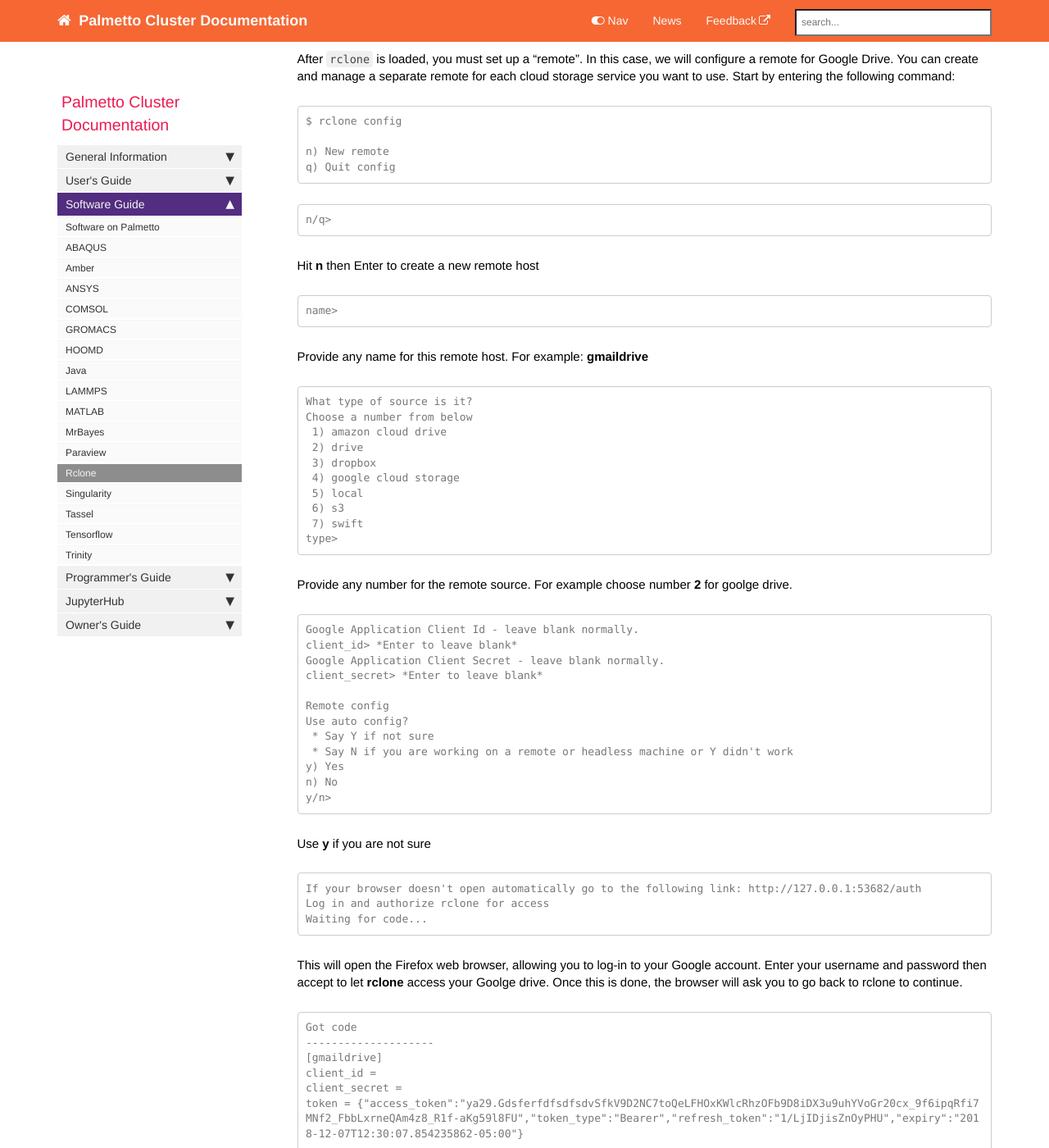
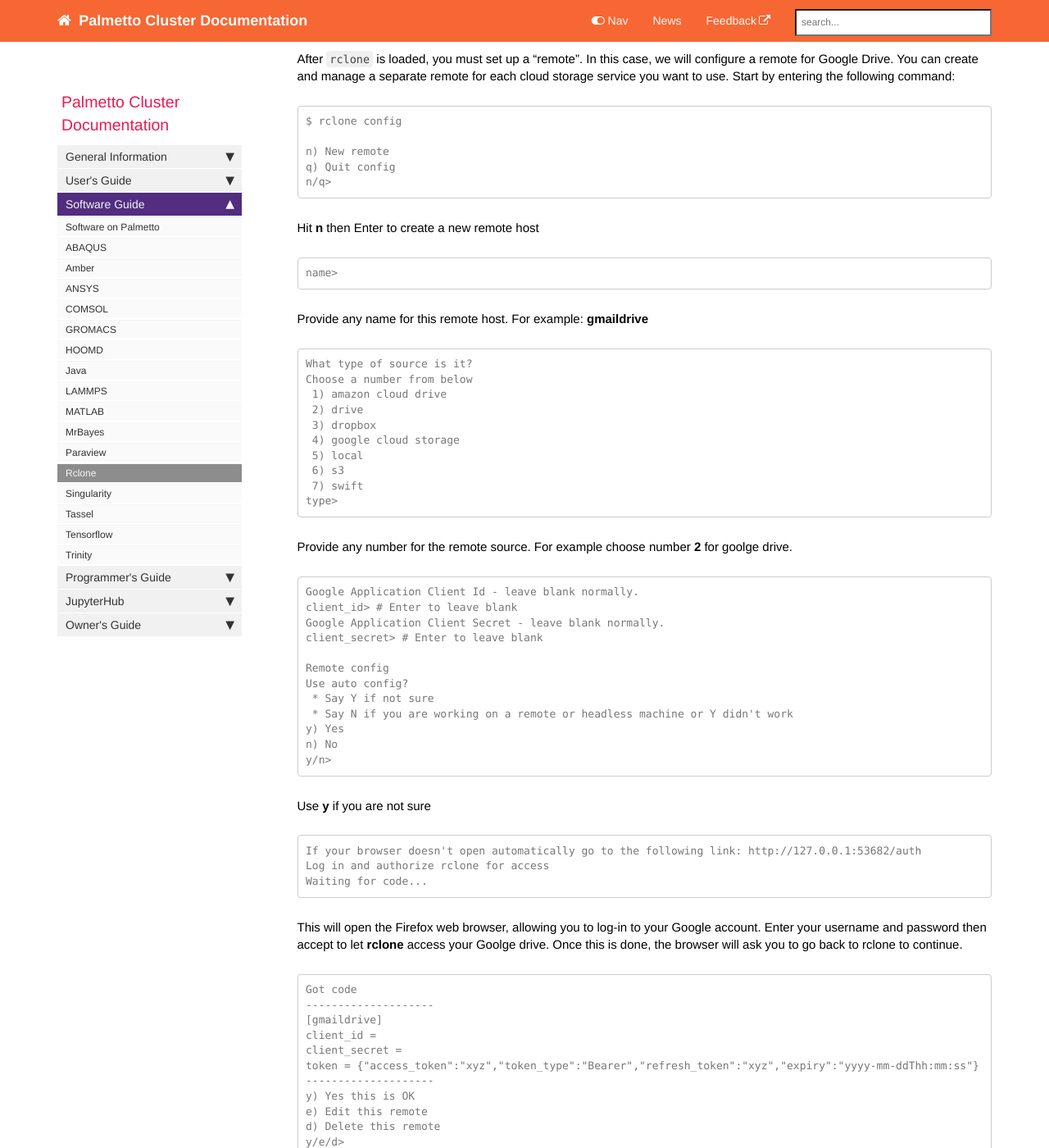
Before and after one commit to clemsonciti/palmetto-documentation, a Jekyll site: the page built from pages/documentation/software_rclone.md, in a window 1280 px wide and 1400 px high, scrolled down 663 px. Shown: the whole window at 82% size. Built offline with Jekyll 4.4.1, drawn with Linux system fonts in a browser that asks for light colours; nearby versions of some CDN libraries; comment, search, counter and statistics services are not loaded; some of the changed text lies outside the part shown.

Commit message:
Update rclone in detail

````diff
--- a/pages/documentation/software_rclone.md
+++ b/pages/documentation/software_rclone.md
@@ -45,16 +45,15 @@ $ rclone config
 
 n) New remote
 q) Quit config
+n/q>
 ~~~
 
-```
-n/q>
-```
 Hit **n** then Enter to create a new remote host
 
 ```
 name>
 ```
+
 Provide any name for this remote host. For example: **gmaildrive**
 
 ```
@@ -74,9 +73,9 @@ Provide any number for the remote source. For example choose number **2** for go
 
 ```
 Google Application Client Id - leave blank normally.
-client_id> *Enter to leave blank*
+client_id> # Enter to leave blank
 Google Application Client Secret - leave blank normally.
-client_secret> *Enter to leave blank*
+client_secret> # Enter to leave blank
 
 Remote config
 Use auto config?
@@ -105,7 +104,7 @@ Got code
 [gmaildrive]
 client_id =
 client_secret =
-token = {"access_token":"ya29.GdsferfdfsdfsdvSfkV9D2NC7toQeLFHOxKWlcRhzOFb9D8iDX3u9uhYVoGr20cx_9f6ipqRfi7MNf2_FbbLxrneQAm4z8_R1f-aKg59l8FU","token_type":"Bearer","refresh_token":"1/LjIDjisZnOyPHU","expiry":"2018-12-07T12:30:07.854235862-05:00"}
+token = {"access_token":"xyz","token_type":"Bearer","refresh_token":"xyz","expiry":"yyyy-mm-ddThh:mm:ss"}
 --------------------
 y) Yes this is OK
 e) Edit this remote
````
Also changed, not shown: other parts of pages/documentation/software_rclone.md (+2 -5 lines).
